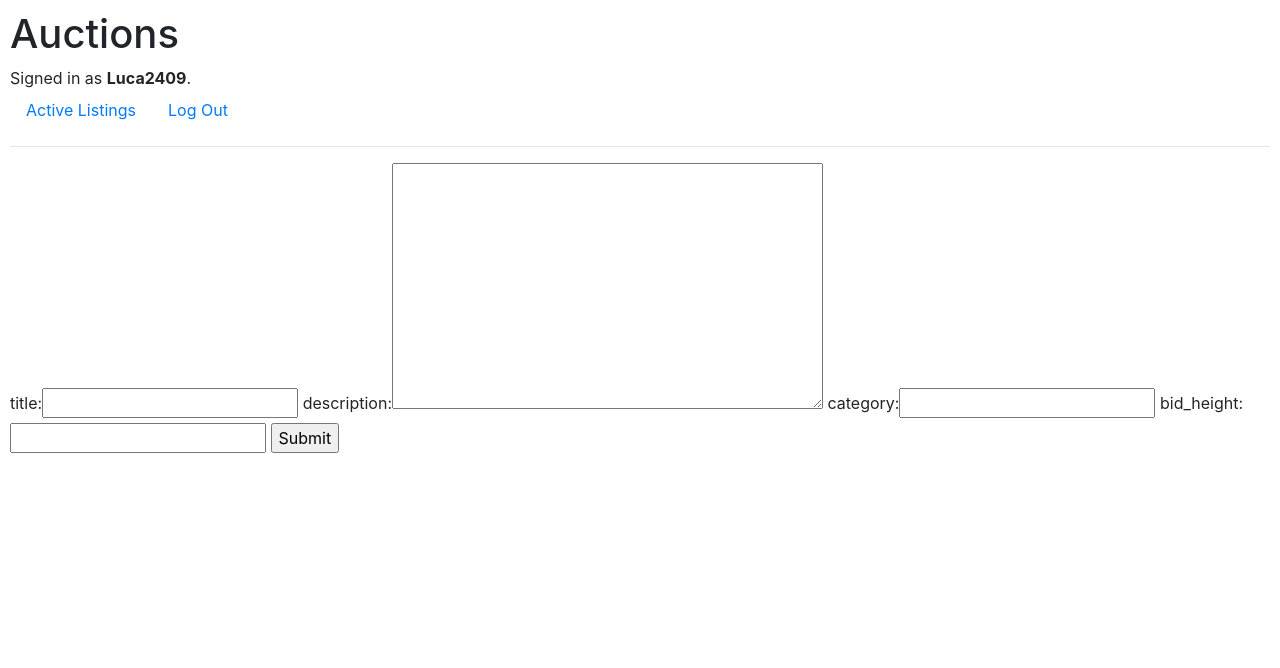
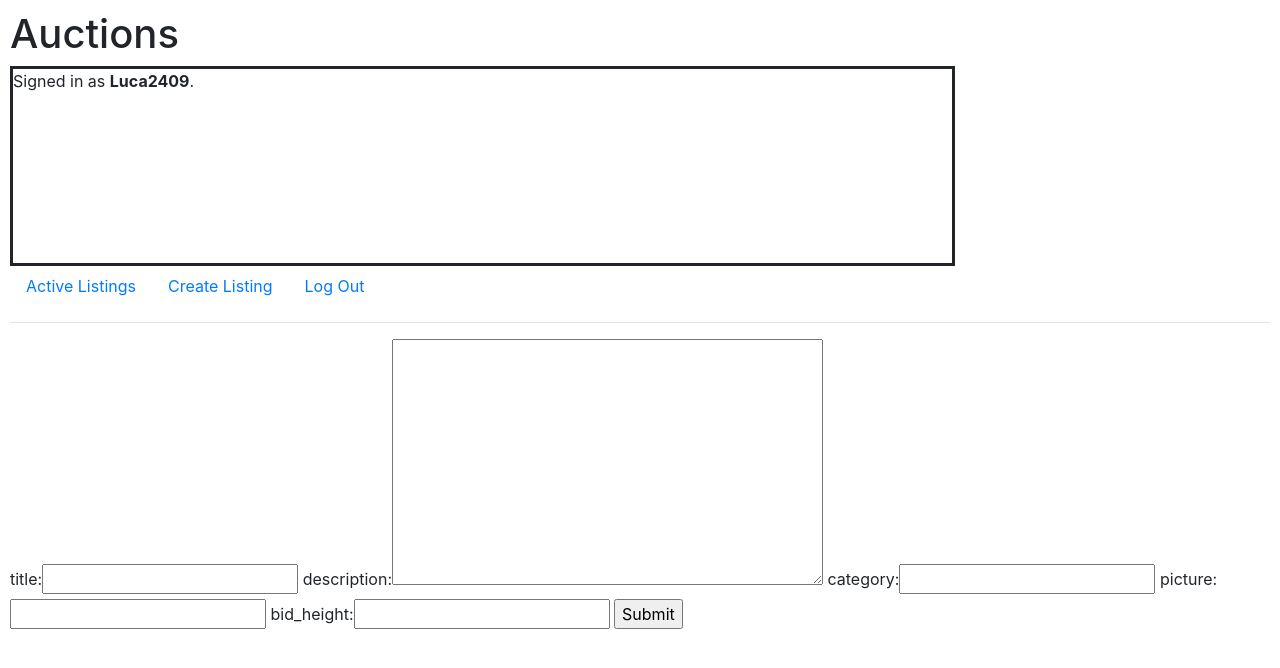
Before and after one commit to Luca2409/commerce-cs50w, a Django app: page /create in a window 1280 px wide. Shown: the top 668 px of the page. Run offline with Django 3.2, Linux system fonts and the light colour scheme; a user stored in the database is signed in; some libraries are stand-ins or nearby versions.

Commit message:
new stuff

```diff
--- a/auctions/forms.py
+++ b/auctions/forms.py
@@ -4,5 +4,5 @@ class CreateListing(forms.Form):
     title = forms.CharField(label="title", max_length=64)
     description = forms.CharField(label="description", widget=forms.Textarea)
     category = forms.CharField(label="category", max_length=64)
-    #picture = forms.FileField(label="picture")
+    picture = forms.URLField(label="picture")
     bid_height = forms.IntegerField(label="bid_height")
--- a/auctions/models.py
+++ b/auctions/models.py
@@ -12,7 +12,7 @@ class Listings(models.Model):
     title = models.CharField(max_length=64)
     description = models.CharField(max_length=300)
     category = models.CharField(max_length=64)
-    image = models.ImageField()
+    image = models.URLField()
     starting_bid= models.IntegerField()
 
     def __str__(self):
--- a/auctions/static/auctions/styles.css
+++ b/auctions/static/auctions/styles.css
@@ -1,3 +1,14 @@
 body {
     padding: 10px;
 }
+
+div {
+    height: 200px;
+    width: 75%;
+    border-style: solid;
+}
+
+img {
+    height: 50px;
+    width: 50px;
+}
--- a/auctions/templates/auctions/create.html
+++ b/auctions/templates/auctions/create.html
@@ -1,4 +1,6 @@
-{% extends "auctions/layout.html" %} {% block body %}
+{% extends "auctions/layout.html" %} {% block body %} {% if message %}
+<h1> {{ message }} </h1>
+{% endif %}
 
 <form action="{% url 'create' %}" method="post">
 
--- a/auctions/templates/auctions/layout.html
+++ b/auctions/templates/auctions/layout.html
@@ -2,25 +2,26 @@
 
 <!DOCTYPE html>
 <html lang="en">
+
 <head>
     <title>{% block title %}Auctions{% endblock %}</title>
     <link rel="stylesheet" href="https://stackpath.bootstrapcdn.com/bootstrap/4.4.1/css/bootstrap.min.css" integrity="sha384-Vkoo8x4CGsO3+Hhxv8T/Q5PaXtkKtu6ug5TOeNV6gBiFeWPGFN9MuhOf23Q9Ifjh" crossorigin="anonymous">
     <link href="{% static 'auctions/styles.css' %}" rel="stylesheet">
 </head>
+
 <body>
     <h1>Auctions</h1>
     <div>
-            {% if user.is_authenticated %}
-                Signed in as <strong>{{ user.username }}</strong>.
-            {% else %}
-                Not signed in.
-            {% endif %}
+        {% if user.is_authenticated %} Signed in as <strong>{{ user.username }}</strong>. {% else %} Not signed in. {% endif %}
     </div>
     <ul class="nav">
         <li class="nav-item">
             <a class="nav-link" href="{% url 'index' %}">Active Listings</a>
         </li>
         {% if user.is_authenticated %}
+        <li class="nav-item">
+            <a class="nav-link" href="{% url 'create' %}">Create Listing</a>
+        </li>
         <li class="nav-item">
             <a class="nav-link" href="{% url 'logout' %}">Log Out</a>
         </li>
@@ -33,8 +34,7 @@
         </li>
         {% endif %}
     </ul>
-        <hr>
-        {% block body %}
-        {% endblock %}
+    <hr> {% block body %} {% endblock %}
 </body>
+
 </html>
--- a/auctions/views.py
+++ b/auctions/views.py
@@ -13,7 +13,9 @@ logger = logging.getLogger(__name__)
 
 
 def index(request):
-    return render(request, "auctions/index.html")
+    return render(request, "auctions/index.html", {
+        "listings": Listings.objects.all()
+    })
 
 
 def login_view(request):
@@ -74,15 +76,17 @@ def create(request):
         if form.is_valid():
             data = form.cleaned_data
             logger.warning(data)
-            listing = Listings(title=data['title'], description=data['description'], category=data['category'], starting_bid=data['bid_height'])
+            listing = Listings(title=data['title'], description=data['description'], image=data['picture'], category=data['category'], starting_bid=data['bid_height'])
             listing.save()
 
             return render(request, "auctions/create.html", {
-            "form": CreateListing()
+            "form": CreateListing(),
+            "message": "Success."
         })
         else:
             return render(request, "auctions/create.html", {
-            "form": CreateListing()
+            "form": CreateListing(),
+            "message": "Form is not valid."
         })
     else:
         return render(request, "auctions/create.html", {
```
Also changed, not shown: auctions/templates/auctions/index.html (+18 -5 lines), db.sqlite3. Lines whose indentation alone changed are shown as unchanged.
